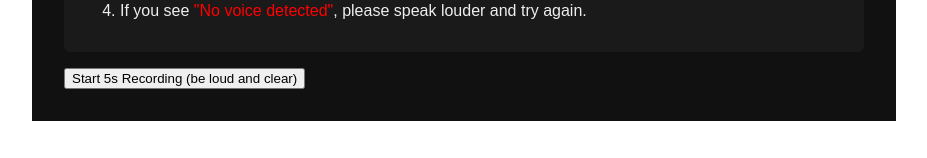
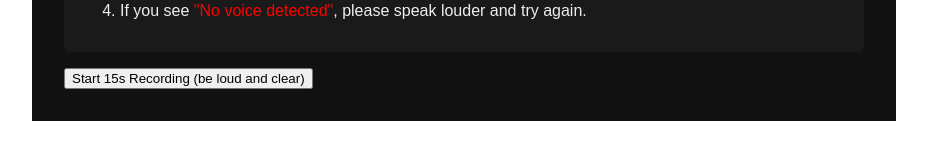
Before and after one commit to riseroofing/missing-tones-app, a React (Create React App) app in the folder frontend/: page / in a window 1280 px wide. Shown: the part 278-436 px from the top of the page, without its empty margins (176-1103 px from the left). Built offline with nearby package versions, Linux system fonts and the light colour scheme.

Commit message:
app now records for 15 seconds

```diff
--- a/frontend/src/App.js
+++ b/frontend/src/App.js
@@ -7,7 +7,7 @@ import {
 } from 'recharts';
 
 // Configuration
-const RECORD_DURATION_MS = 5000;
+const RECORD_DURATION_MS = 15000;
 const WAVEFORM_FFT_SIZE  = 2048;
 const SPECTRUM_FFT_SIZE  = 4096;
 const COUNTDOWN_INTERVAL = 1000; // 1 second
@@ -219,7 +219,7 @@ function App() {
       </div>
       {stage==='idle' && (
         <button onClick={startRecording}>
-          Start 5s Recording (be loud and clear)
+          Start 15s Recording (be loud and clear)
         </button>
       )}
       {error && <div className="error" style={{color:'red'}}>{error}</div>}
```
